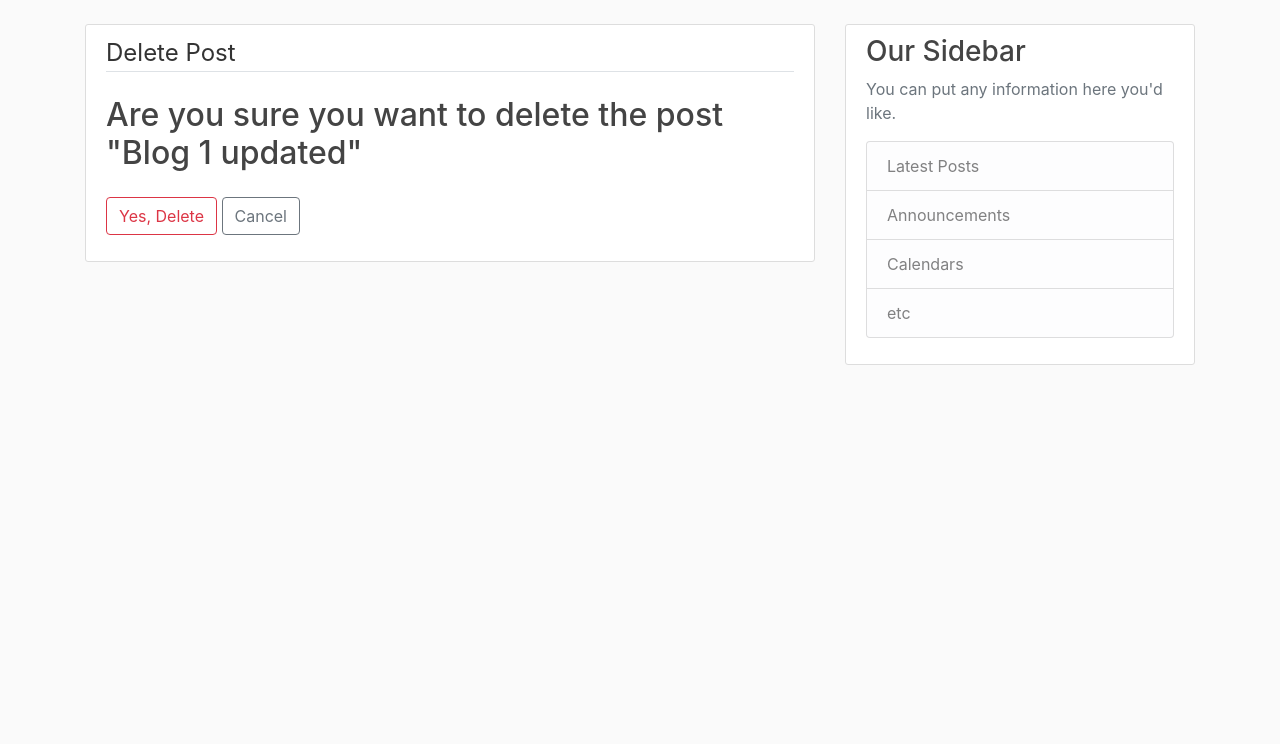
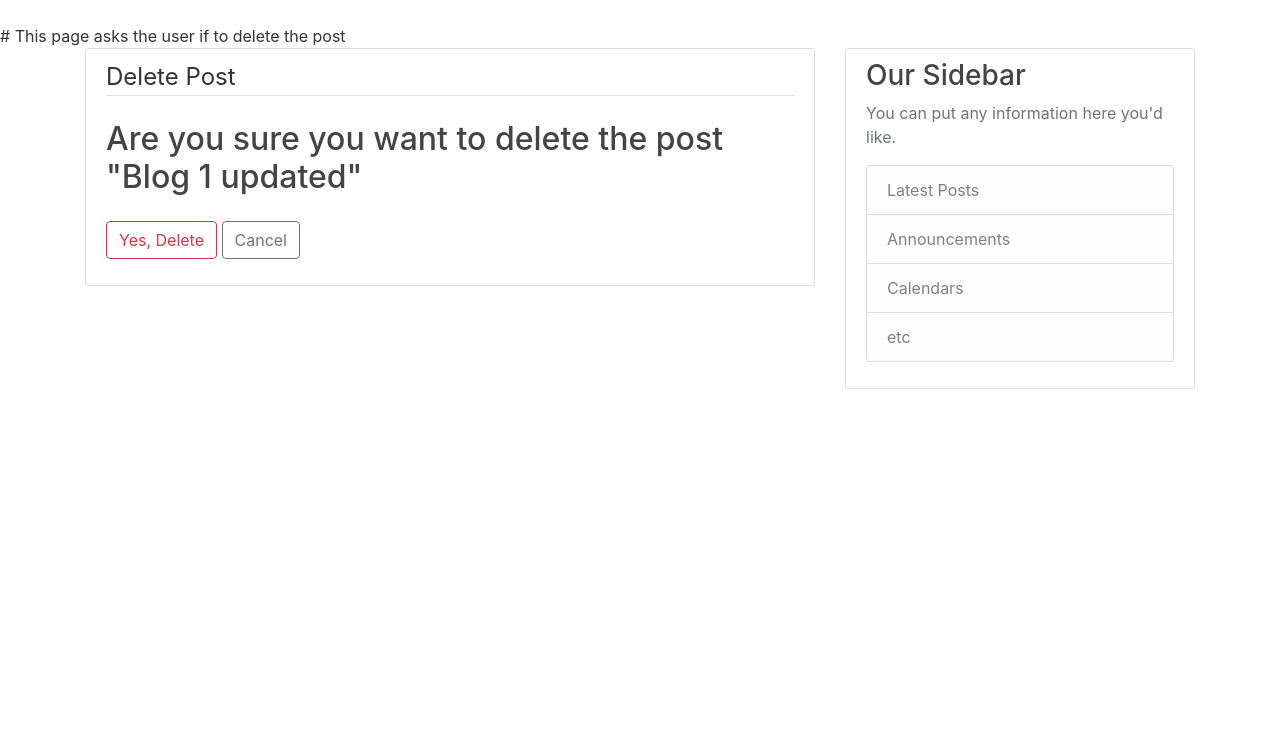
Before and after one commit to M4LW0R3/Blog-App, a Django app: page /post/1/delete/ in a window 1280 px wide. Shown: the part 56-800 px from the top of the page. Run offline with Django 3.2, Linux system fonts and the light colour scheme; a user stored in the database is signed in; data comes from the database, SQL or seed files in the repository; some libraries are stand-ins or nearby versions.

Commit message:
post files created

```diff
--- a/Web/static/web/main.css
+++ b/Web/static/web/main.css
@@ -1,5 +1,5 @@
 body {
-  background: #fafafa;
+  background: #ffffff;
   color: #333333;
   margin-top: 5rem;
 }
--- a/Web/templates/Web/post_confirm_delete.html
+++ b/Web/templates/Web/post_confirm_delete.html
@@ -1,3 +1,4 @@
+# This page asks the user if to delete the post
 {% extends "Web/base.html" %}
 {% block content %}
     <div class="content-section">
--- a/Web/templates/Web/post_detail.html
+++ b/Web/templates/Web/post_detail.html
@@ -2,7 +2,7 @@
 {% block content %}
   <article class="media content-section">
     <img class="rounded-circle article-img" src="{{ object.author.profile.image.url }}">
-    <div class="media-body">
+        <div class="media-body">
       <div class="article-metadata">
         <a class="mr-2" href="#">{{ object.author }}</a>
         <small class="text-muted">{{ object.date_posted|date:"F d, Y" }}</small>
--- a/Web/urls.py
+++ b/Web/urls.py
@@ -9,10 +9,10 @@ from .views import (
 from . import views
 
 urlpatterns = [
-    path('', PostListView.as_view(), name='Web-home'),
+    path('', PostListView.as_view(), name='Web-home'),  # Home path
     path('post/<int:pk>/', PostDetailView.as_view(), name='post-detail'),
     path('post/new/', PostCreateView.as_view(), name='post-create'),
-    path('post/<int:pk>/update/', PostUpdateView.as_view(), name='post-update'),
-    path('post/<int:pk>/delete/', PostDeleteView.as_view(), name='post-delete'),
+    path('post/<int:pk>/update/', PostUpdateView.as_view(), name='post-update'),  # update path
+    path('post/<int:pk>/delete/', PostDeleteView.as_view(), name='post-delete'),  # delete path
     path('about/', views.about, name='Web-about'),
 ]
--- a/Web/views.py
+++ b/Web/views.py
@@ -36,7 +36,7 @@ class PostCreateView(LoginRequiredMixin, CreateView):
         form.instance.author = self.request.user
         return super().form_valid(form)
 
-
+# update view
 class PostUpdateView(LoginRequiredMixin, UserPassesTestMixin, UpdateView):
     model = Post
     fields = ['title', 'content']
@@ -45,18 +45,19 @@ class PostUpdateView(LoginRequiredMixin, UserPassesTestMixin, UpdateView):
         form.instance.author = self.request.user
         return super().form_valid(form)
 
-    def test_func(self):
+    def test_func(self):  # prevents other users from updating post
         post = self.get_object()
         if self.request.user == post.author:
             return True
         return False
 
+# delete view
 
 class PostDeleteView(LoginRequiredMixin, UserPassesTestMixin, DeleteView):
     model = Post
     success_url = '/'
 
-    def test_func(self):
+    def test_func(self):  # prevents other users from deleting post of different users
         post = self.get_object()
         if self.request.user == post.author:
             return True
```
